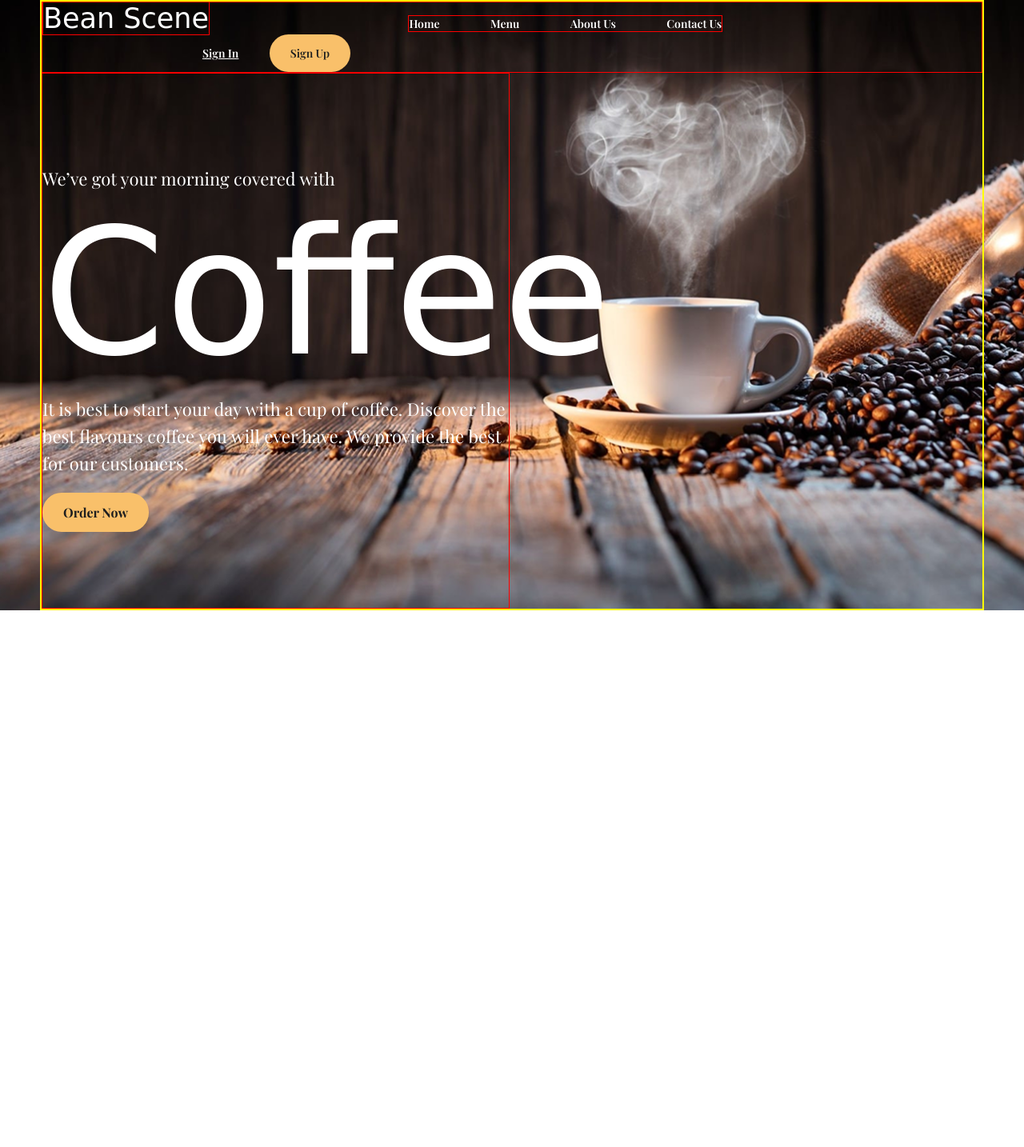
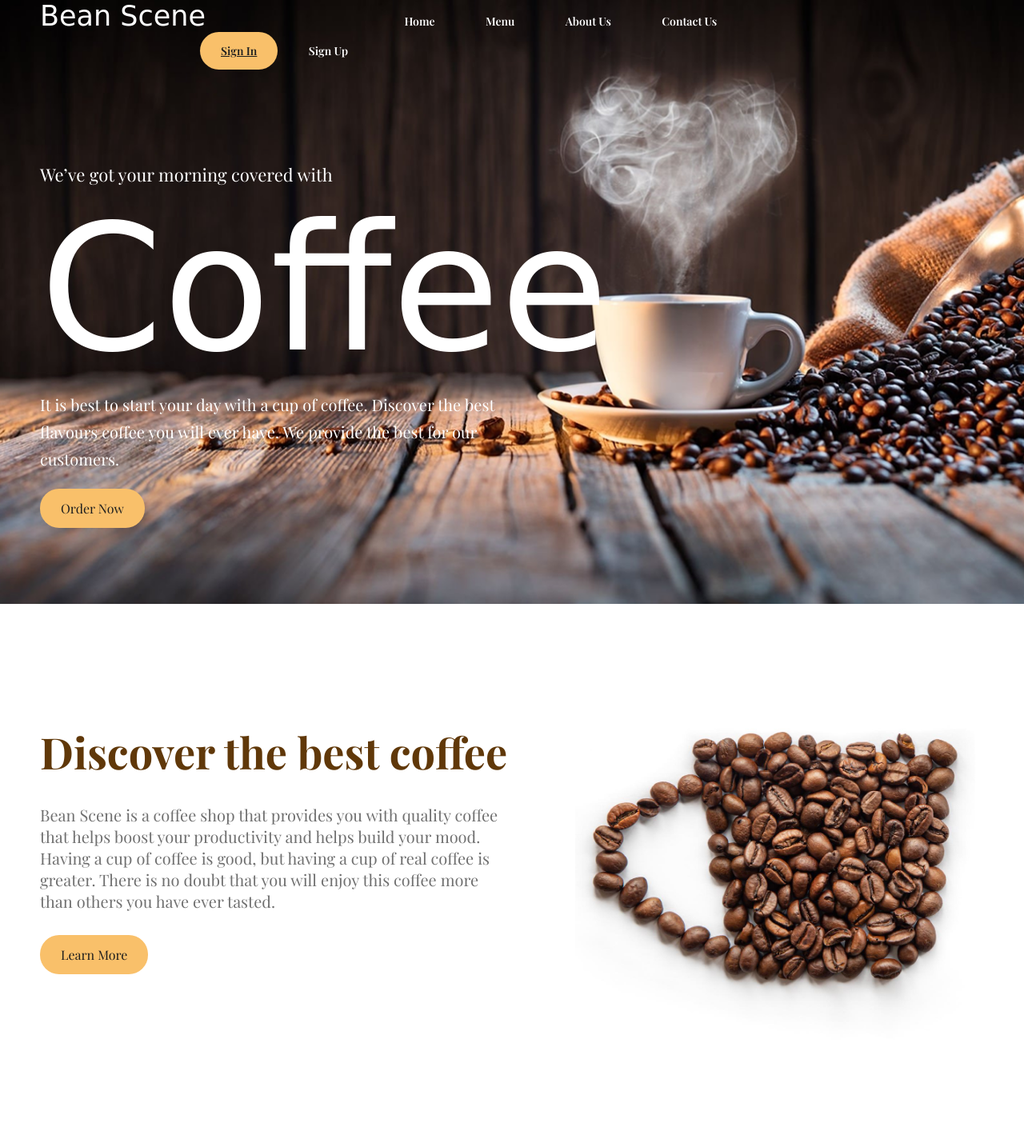
Before and after one commit to cbugerr/Bean-Scene, a plain HTML site: page index.html in a window 1280 px wide. Shown: the whole page at 80% size. Before the commit the page ends 800 px from the top, so only its background shows below. Drawn offline with nearby package versions, Linux system fonts and the light colour scheme; a web font is replaced by a local one.

Commit message:
Fixed Bugs

```diff
--- a/index.html
+++ b/index.html
@@ -29,22 +29,38 @@
             <li><a href="">Contact Us</a></li>
           </ul>
           <div class="login">
-            <a href="" class="signin-btn">Sign In</a>
-            <a href="" class="signup-btn btn-hover">Sign Up</a>
+            <a href="" class="signin-btn btn">Sign In</a>
+            <a href="" class="signup-btn">Sign Up</a>
           </div>
         </nav>
 
         <div class="hero">
           <p class="label">We’ve got your morning covered with</p>
-          <span class="title">Coffee</span>
+          <h1 class="title">Coffee</h1>
           <p class="description">
             It is best to start your day with a cup of coffee. Discover the best
             flavours coffee you will ever have. We provide the best for our
             customers.
           </p>
-          <a href="#" class="order-btn btn-hover">Order Now</a>
+          <a href="#" class="order-btn btn-hover btn">Order Now</a>
         </div>
       </div>
     </header>
+    <section class="advantages">
+      <div class="container">
+        <div class="description">
+          <h2 class="dark-heading">Discover the best coffee</h2>
+          <p>
+            Bean Scene is a coffee shop that provides you with quality coffee
+            that helps boost your productivity and helps build your mood. Having
+            a cup of coffee is good, but having a cup of real coffee is greater.
+            There is no doubt that you will enjoy this coffee more than others
+            you have ever tasted.
+          </p>
+          <a href="#" class="btn btn-hover btn-more">Learn More</a>
+        </div>
+        <img src="img/coffee_cup.png" alt="Coffee Cup" />
+      </div>
+    </section>
   </body>
 </html>
--- a/style.css
+++ b/style.css
@@ -5,10 +5,14 @@
   --btn-radius: 24px;
   --color-light: white;
   --color-dark: #707070;
+  --font-family-logo: "Clicker Script", cursive;
+  --color-coffee: #603809;
+  --font-text: 20px;
+  --line-heght: 24px;
 }
 
 header .logo {
-  font-family: "Clicker Script", cursive;
+  font-family: var(--font-family-logo);
   font-weight: 400;
   font-style: normal;
   text-decoration: none;
@@ -26,7 +30,7 @@ body,
 }
 
 .container {
-  border: 2px solid yellow;
+  /* border: 2px solid yellow; */
   max-width: 1180px;
   margin: 0 auto;
 }
@@ -42,29 +46,29 @@ header {
 }
 
 header nav {
-  border: 1px solid red;
+  /* border: 1px solid red; */
   font-size: 14px;
   font-weight: 600;
 }
 
 header .hero {
-  border: 1px solid red;
+  /* border: 1px solid red; */
 }
 
 header .logo {
-  border: 1px solid red;
+  /* border: 1px solid red; */
   font-size: 35px;
   margin-right: 245px;
 }
 
 header ul {
-  border: 1px solid red;
+  /* border: 1px solid red; */
   display: inline-block;
 }
 
-.hero {
+/* .hero {
   border: 1px solid red;
-}
+} */
 
 header li {
   display: inline-block;
@@ -85,7 +89,7 @@ header li:last-child {
   text-decoration: underline;
 }
 
-.signup-btn {
+.btn {
   color: var(--btn-color);
   background-color: var(--btn-background);
   border-radius: var(--btn-radius);
@@ -94,19 +98,28 @@ header li:last-child {
   display: inline-block;
 }
 
+/* .signup-btn {
+  color: var(--btn-color);
+  background-color: var(--btn-background);
+  border-radius: var(--btn-radius);
+  padding: var(--btn-padding);
+  transition: 0.3s;
+  display: inline-block;
+} */
+
 header ul a,
 .signin-btn {
   transition: 0.3s;
 }
 
 header ul a:hover,
-.signin-btn:hover {
+.signup-btn:hover {
   opacity: 0.8;
 }
 
-/* .signup-btn:hover {
+.signin-btn:hover {
   box-shadow: 0 0 10px 2px #666;
-} */
+}
 
 .hero .label {
   color: var(--color-light);
@@ -115,13 +128,14 @@ header ul a:hover,
 
 .hero .title {
   color: var(--color-light);
-  font-family: "Clicker Script", cursive;
+  font-family: var(--font-family-logo);
   font-size: 220px;
+  font-weight: normal;
 }
 
 .hero .description {
   color: var(--color-light);
-  font-size: 22px;
+  font-size: 20px;
   line-height: 34px;
 }
 
@@ -132,16 +146,42 @@ header ul a:hover,
 }
 
 .order-btn {
-  color: var(--btn-color);
-  background-color: var(--btn-background);
-  border-radius: var(--btn-radius);
-  padding: var(--btn-padding);
-  font-weight: bold;
-  display: inline-block;
   margin-top: 20px;
-  transition: 0.3s;
 }
 
 .btn-hover:hover {
   box-shadow: 0 0 10px 2px #666;
 }
+
+/* .btn-more {
+  margin-top: 29px;
+} */
+
+.dark-heading {
+  color: var(--color-coffee);
+  font-size: 54px;
+}
+
+.advantages {
+  padding-bottom: 130px;
+  padding-top: 80px;
+  /* border: 1px solid red; */
+}
+
+.advantages p {
+  color: var(--color-dark);
+  margin: 29px 0;
+  font-size: var(--font-text);
+  line-height: var(--line-height);
+}
+
+.advantages .description {
+  width: 585px;
+  display: inline-block;
+  margin-right: 80px;
+  vertical-align: 100px;
+  /* border: 1px solid red; */
+}
+
+.description img {
+}
```
Also changed, not shown: img/coffee_cup.png (added).
